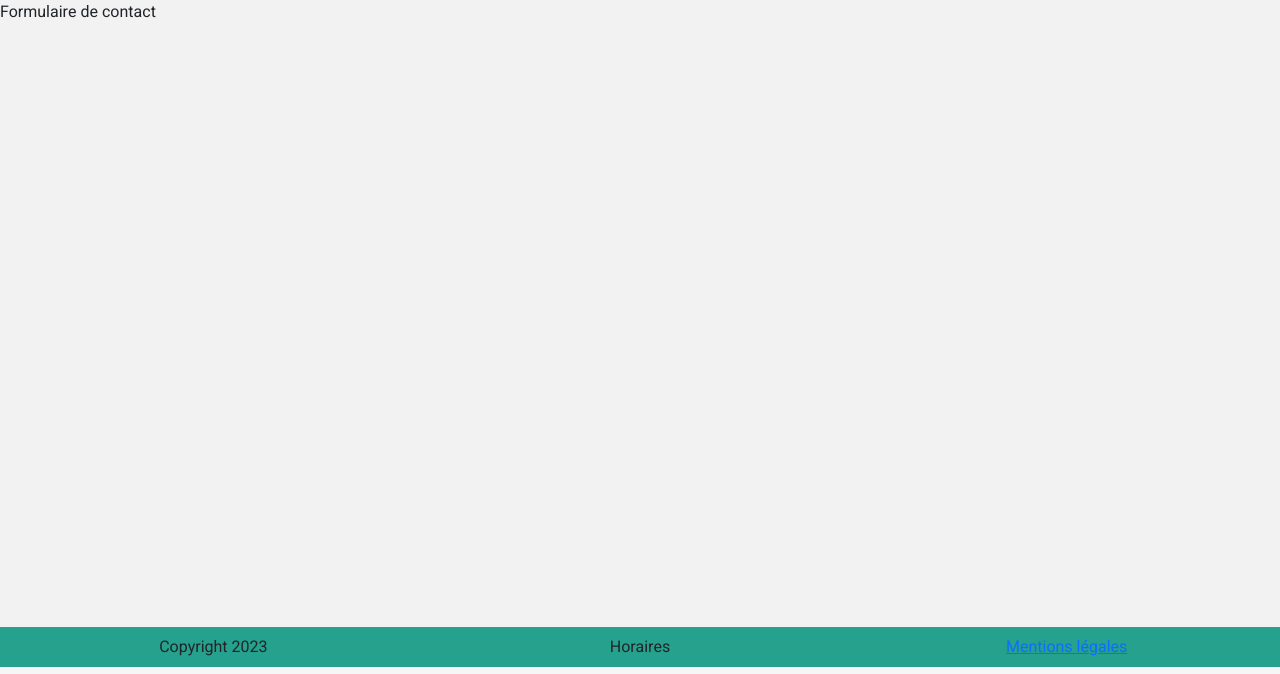
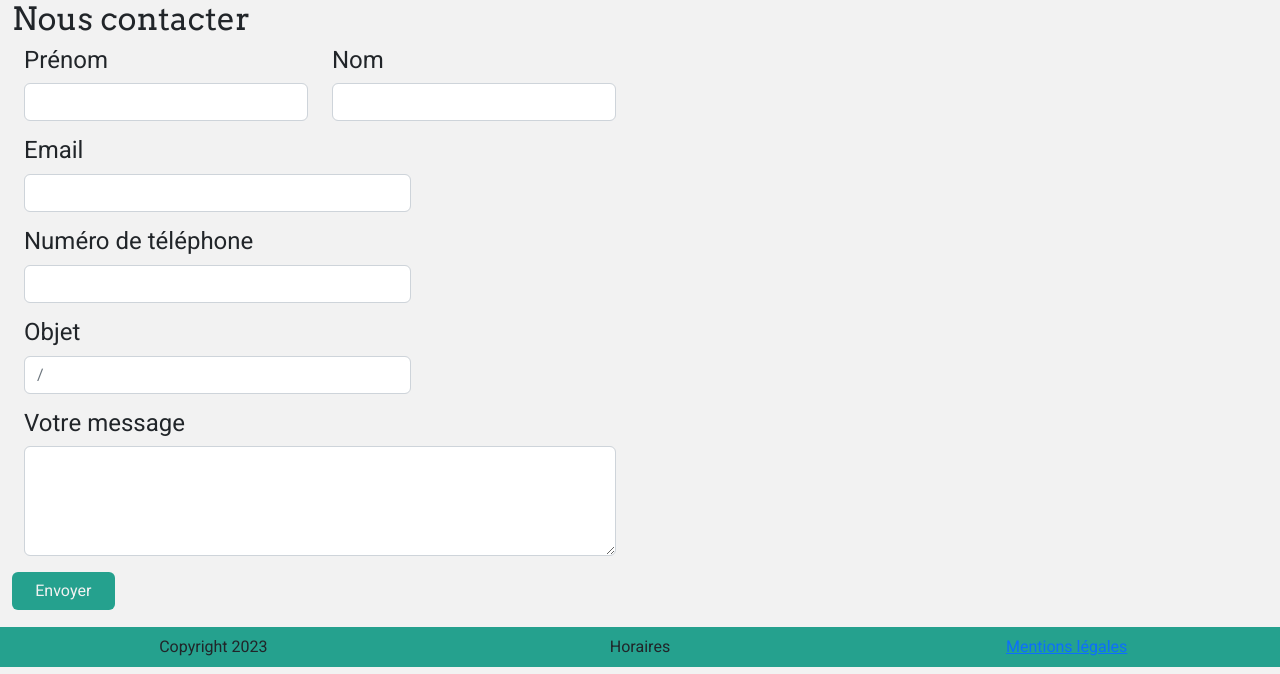
Before and after one commit to bobo13778/garageVP, a Symfony app: template templates/contact_page/index.html.twig in a window 1280 px wide. Shown: the part 133-807 px from the top of the page. Run offline with Twig, Linux system fonts and the light colour scheme; the template is opened without the code that fills it, so the values that code supplies are empty; some libraries are stand-ins or nearby versions.

Commit message:
contact page and form done

```diff
--- a/public/style.css
+++ b/public/style.css
@@ -1,6 +1,11 @@
 @font-face {
   font-family: 'Heebo';
-  src: url('./font/Heebo-VariableFont_wght.ttf') format('truetype');
+  src: url('./font/Heebo-Regular.ttf') format('truetype');
+}
+
+@font-face {
+  font-family: 'Heebo-Bold';
+  src: url('./font/Heebo-Bold.ttf') format('truetype');
 }
 
 @font-face {
--- a/src/Controller/DisconnectController.php
+++ b/src/Controller/DisconnectController.php
@@ -11,7 +11,7 @@ class DisconnectController extends AbstractController
     #[Route('/deconnexion', name: 'app_disconnect')]
     public function index(): Response
     {
-      $_SESSION = array();
+      session_unset();
       session_destroy();
       header("location: ./");
       exit();
--- a/src/Controller/EmployeePageController.php
+++ b/src/Controller/EmployeePageController.php
@@ -18,7 +18,10 @@ class EmployeePageController extends AbstractController
         $testimonies = $testimonyModel->findAll();
         $vehiculeModel = new Vehicule;
         $vehicules = $vehiculeModel->findAll();
-
+        foreach($testimonies as $key => $testimony) {
+            $testimonies[$key]['date'] = date("d/m/Y", strtotime($testimony['createdAt']));
+            $testimonies[$key]['time'] = date("H:m", strtotime($testimony['createdAt']));
+        }
         if(isset($_SESSION) && !empty($_SESSION['Auth'])) {
             $auth = $_SESSION['Auth'];
         } else {
--- a/src/Controller/HomePageController.php
+++ b/src/Controller/HomePageController.php
@@ -16,6 +16,10 @@ class HomePageController extends AbstractController
         $services = $serviceModel->findAll();
         $testimonyModel = new Temoignage;
         $testimonies = $testimonyModel->findAll();
+        foreach($testimonies as $key => $testimony) {
+            $testimonies[$key]['date'] = date("d/m/Y", strtotime($testimony['createdAt']));
+            $testimonies[$key]['time'] = date("H:m", strtotime($testimony['createdAt']));
+        }
         if(isset($_SESSION) && !empty($_SESSION['Auth'])) {
             $auth = $_SESSION['Auth'];
         } else {
--- a/src/Model/Model.php
+++ b/src/Model/Model.php
@@ -108,6 +108,10 @@ class Model extends Db
         $this->$method($value);
       }
     }
+    if (method_exists($this, 'setCreatedAt')){
+      $method = 'setCreatedAt';
+      $this->$method();
+    }
     return $this;
   }
 }
--- a/templates/contact_page/index.html.twig
+++ b/templates/contact_page/index.html.twig
@@ -6,5 +6,45 @@
     Contact
 {% endblock %}
 {% block body %}
-    Formulaire de contact
+    <div class="container-fluid">
+        <div class="row">
+            <div class="col-12 col-md-6">
+                <h2>Nous contacter</h2>
+                <form class="container-fluid" method="POST" action="./contact/submit">
+                    <div class="row">
+                        <div class="form-group col-12 col-md-6 mb-3">
+                            <label for="firstname"><h4>Prénom</h4></label>
+                            <input type="text" class="form-control" id="firstname" name="firstname" required/>
+                        </div>
+                        <div class="form-group col-12 col-md-6 mb-3">
+                            <label for="lastname"><h4>Nom</h4></label>
+                            <input type="text" class="form-control" id="lastname" name="lastname" required/>
+                        </div>
+                        <div class="form-group col-12 col-md-8 mb-3">
+                            <label for="email"><h4>Email</h4></label>
+                            <input type="email" class="form-control" id="email" name="email" required/>
+                        </div>
+                        <div class="form-group col-12 col-md-8 mb-3">
+                            <label for="phoneNumber"><h4>Numéro de téléphone</h4></label>
+                            <input type="phone" class="form-control" id="phoneNumber" name="phoneNumber" required/>
+                        </div>
+                        <div class="form-group col-12 col-md-8 mb-3">
+                            <label for="subject"><h4>Objet</h4></label>
+                            {% if title == 'simple' %}
+                                <input type="text" class="form-control" id="subject" name="subject" required/>
+                            {% else %}
+                                <input type="text" class="form-control" id="subject" name="subject" required placeholder={{title}}/>
+                            {% endif %}
+                        </div>
+                        <div class="form-group col-12 col-md-12">
+                            <label for="message"><h4>Votre message</h4></label>
+                            <textarea class="form-control" id="message" name="message" required rows="4"></textarea>
+                        </div>
+                        <button type="submit" class="btn mt-3 mb-3 col-3 col-md-2">Envoyer</button>
+                    </div>
+                </form>
+            </div>
+        </div>
+    </div>
+
 {% endblock %}
--- a/templates/homepage/index.html.twig
+++ b/templates/homepage/index.html.twig
@@ -34,6 +34,7 @@ Accueil
           </div>
           <div class="col-12 col-md-8">
             <p>{{testimony.content}}</p>
+            <strong>Déposé le : </strong>{{testimony.date}} à {{testimony.time}}
           </div>
         </div>
       {% endfor %}
--- a/templates/second_hand_detail_page/index.html.twig
+++ b/templates/second_hand_detail_page/index.html.twig
@@ -46,5 +46,5 @@
 <span>Longueur : {{vehicule.length}} m</span>
 <span>Emission de CO2 : {{vehicule.co2Emission}} g/km</span>
 <span>Volume du coffre : {{vehicule.trunkVolume}} l</span>
-<a href="./contact{{vehicule.id}}" class ="btn">Nous contacter pour cette annonce</a>
+<a href="./contact?annonce={{vehicule.id}}" class ="btn">Nous contacter pour cette annonce</a>
 {% endblock %}
```
Also changed, not shown: src/Controller/ContactPageController.php (+42 -1 lines), src/Model/MessageContact.php (+24 -3 lines), src/Model/Temoignage.php (+8 -0 lines), templates/employee_page/index.html.twig (+6 -9 lines), public/Font/Heebo-Bold.ttf (added), public/Font/Heebo-Regular.ttf (added), public/Font/Heebo-VariableFont_wght.ttf (deleted).
